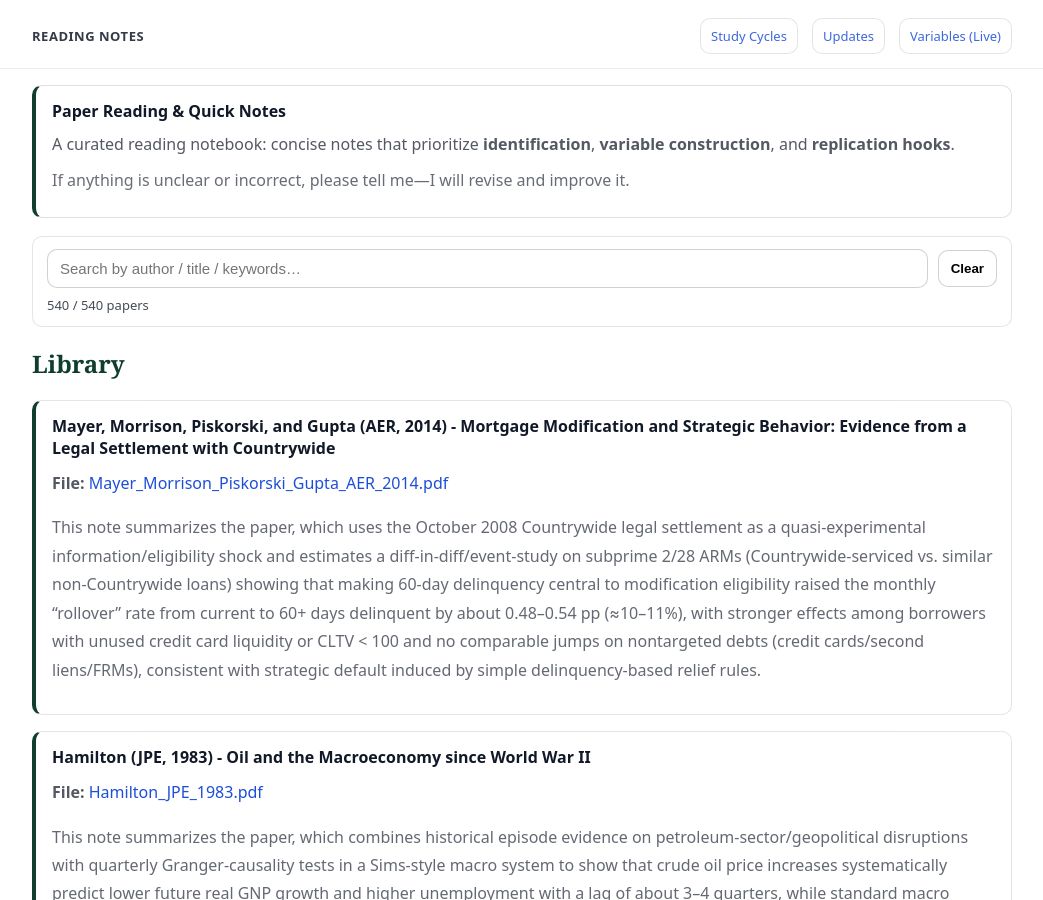
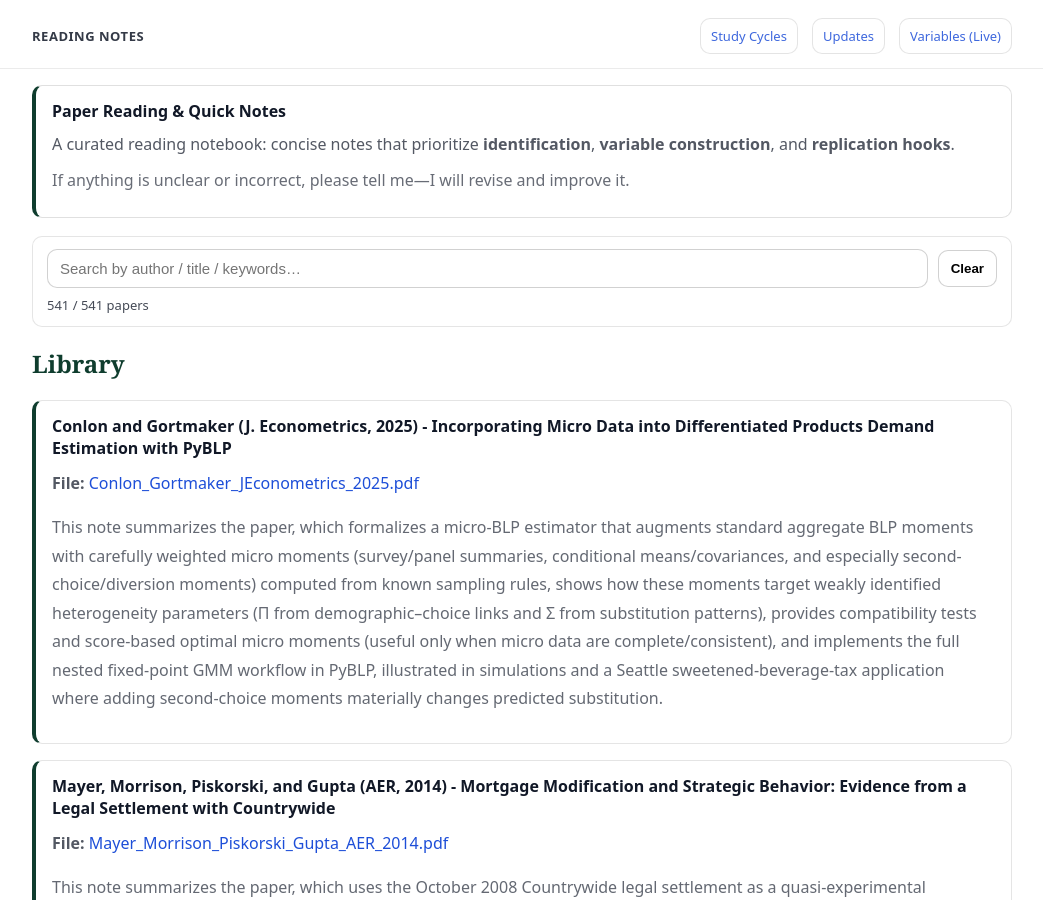
Before and after one commit to yaxinzn/study-archive, a Jekyll site: the page built from reading/index.md, in a window 1280 px wide and 900 px high. Shown: the whole window, without its empty margins (118-1161 px from the left). Built offline with Jekyll 4.4.1, drawn with Linux system fonts in a browser that asks for light colours.

Commit message:
Reading: add/update Conlon_Gortmaker_JEconometrics_2025.pdf

```diff
--- a/_data/reading.yml
+++ b/_data/reading.yml
@@ -1,3 +1,7 @@
+- title: "Conlon and Gortmaker (J. Econometrics, 2025) - Incorporating Micro Data into Differentiated Products Demand Estimation with PyBLP"
+  file: "Conlon_Gortmaker_JEconometrics_2025.pdf"
+  desc: "This note summarizes the paper, which formalizes a micro-BLP estimator that augments standard aggregate BLP moments with carefully weighted micro moments (survey/panel summaries, conditional means/covariances, and especially second-choice/diversion moments) computed from known sampling rules, shows how these moments target weakly identified heterogeneity parameters (Π from demographic–choice links and Σ from substitution patterns), provides compatibility tests and score-based optimal micro moments (useful only when micro data are complete/consistent), and implements the full nested fixed-point GMM workflow in PyBLP, illustrated in simulations and a Seattle sweetened-beverage-tax application where adding second-choice moments materially changes predicted substitution."
+
 - title: "Mayer, Morrison, Piskorski, and Gupta (AER, 2014) - Mortgage Modification and Strategic Behavior: Evidence from a Legal Settlement with Countrywide"
   file: "Mayer_Morrison_Piskorski_Gupta_AER_2014.pdf"
   desc: "This note summarizes the paper, which uses the October 2008 Countrywide legal settlement as a quasi-experimental information/eligibility shock and estimates a diff-in-diff/event-study on subprime 2/28 ARMs (Countrywide-serviced vs. similar non-Countrywide loans) showing that making 60-day delinquency central to modification eligibility raised the monthly “rollover” rate from current to 60+ days delinquent by about 0.48–0.54 pp (≈10–11%), with stronger effects among borrowers with unused credit card liquidity or CLTV < 100 and no comparable jumps on nontargeted debts (credit cards/second liens/FRMs), consistent with strategic default induced by simple delinquency-based relief rules."
```
Also changed, not shown: 1 other file.
